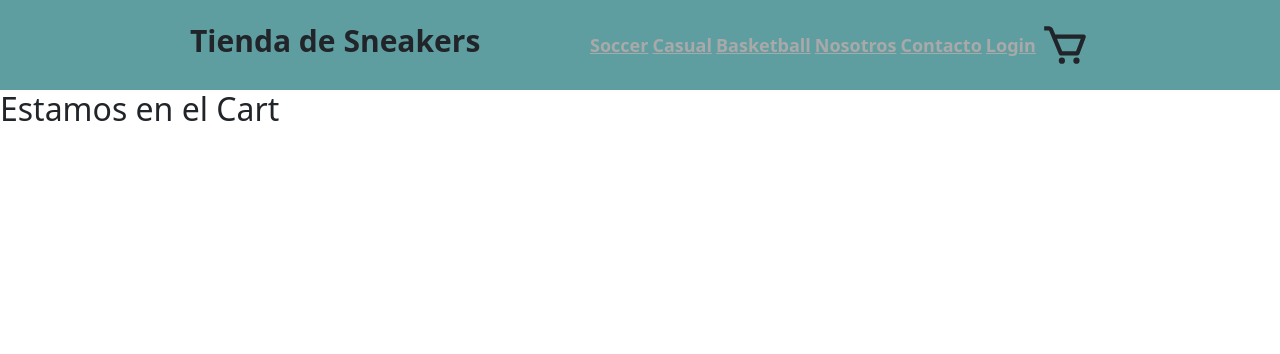
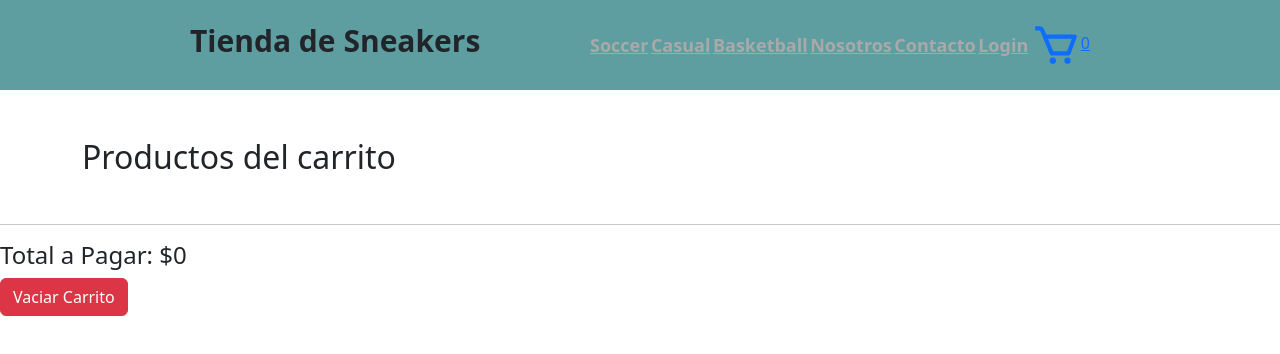
Before and after one commit to checoloc0/rj-sergio, a React (Create React App) app: page /cart in a window 1280 px wide. Shown: the top 354 px of the page. Built offline with nearby package versions, Linux system fonts and the light colour scheme.

Commit message:
Desafío: CartContext

```diff
--- a/package.json
+++ b/package.json
@@ -13,6 +13,7 @@
     "react-icons": "^4.4.0",
     "react-router-dom": "^6.3.0",
     "react-scripts": "5.0.1",
+    "sweetalert2": "^11.4.33",
     "web-vitals": "^2.1.4"
   },
   "scripts": {
--- a/src/components/Cart/Cart.js
+++ b/src/components/Cart/Cart.js
@@ -1,11 +1,31 @@
-
+import { useContext } from "react"
+import { CartContext } from "../Context/CartContext"
+import { BsFillTrashFill } from 'react-icons/bs'
 
 
 export const Cart =() => {
-
+    const {cart,cartTotal, emptyCart,removeItem}= useContext(CartContext)
     return(
         <div>
-                <h2>Estamos en el Cart</h2>
+                <h2 className="container my-5">Productos del carrito</h2>
+                <hr/>
+            {  cart.map ((item)=>(
+                        <div key={item.id}>
+                            <h3>Modelo: {item.modelo}  </h3>
+                            <p>Categoria: {item.categoria}  </p>
+                            <p>Precio: {item.precio}  </p>
+                            <small>Cantidad: {item.cantidad}  </small>
+                            <button onClick= { () =>removeItem(item.id) } className="btn btn-danger mx-2"><BsFillTrashFill/> </button>
+                            <hr/>
+
+                    </div>
+
+            )
+
+
+            )}
+            <h4>Total a Pagar: ${cartTotal()}</h4>
+            <button onClick={emptyCart} className="btn btn-danger" > Vaciar Carrito</button>
         </div>
     )
 }
--- /dev/null
+++ b/src/components/Context/CartContext.js
@@ -0,0 +1,61 @@
+import { Children, createContext } from "react";
+import { useState } from 'react';
+import Swal from 'sweetalert2'
+
+export const CartContext = createContext()
+
+export const CartProvider = ({children}) =>{
+
+    const [cart, setCart] = useState([])
+    //Función para agregar el item al carrito
+    const addToCart = (item)=>{
+      setCart([...cart,item])
+    }
+    //validación si el producto esta en el carrito
+    const isInCart =(id)=> {
+      return cart.some((item) => item.id=== id)
+
+    }
+    //funcion para contar los elementos del carrito
+
+    const cartQuantity = () =>{
+         return cart.reduce( (acc,item)=> acc+ item.cantidad,0  )
+    }
+
+  const cartTotal = () => {
+    return cart.reduce( (acc,item)=> acc+ item.cantidad * item.precio,0  )
+  }
+
+  const removeItem = (id) => {
+    setCart( cart.filter( (item)=> item.id !== id  ) )
+  }
+
+
+
+  const emptyCart = () => {
+        Swal.fire(
+        {
+            title:'Estas Seguro?',
+            text :"No serás capas de revertir los cambios!",
+            icon:'warning',
+            showCancelButton: true,
+            confirmButtonColor: '#3085d6',
+            cancelButtonColor: '#d33',
+            confirmButtonText:'Si, Bórralo!'
+        }).then ((result)=>{
+            if ( result.isConfirmed){
+                setCart([])
+            }
+
+        } )
+
+
+  }
+
+    return (
+       <CartContext.Provider value={{cart,addToCart,isInCart,cartQuantity,cartTotal,emptyCart,removeItem}}>
+        {children}
+
+        </CartContext.Provider>
+    )
+}
--- a/src/components/Counter/Counter.js
+++ b/src/components/Counter/Counter.js
@@ -30,7 +30,7 @@
             <br/>
             <button onClick= {handleAgregar} className="btn btn-success my-3">Agregar al Carrito</button>
             <br/>
-            <Link to = { "/cart"  } className="btn btn-primary my-2">Terminar compra</Link>
+
 
 
         </div>
--- a/src/components/Header/CartWidget.js
+++ b/src/components/Header/CartWidget.js
@@ -1,14 +1,20 @@
 
 
+import { useContext } from 'react';
 import { BiCart  } from 'react-icons/bi';
+import { Link } from 'react-router-dom';
+import { CartContext } from '../Context/CartContext';
 
 
 export const CartWidget = () =>{
+
+    const { cartQuantity} = useContext(CartContext)
     return (
 
-      <section >
+      <Link to ="/cart">
         < BiCart className="cart-image" />
-        </section>
+         <span>{cartQuantity()}</span>
+        </Link>
 
 
 
--- a/src/components/ItemDetail/ItemDetail.js
+++ b/src/components/ItemDetail/ItemDetail.js
@@ -1,10 +1,15 @@
-import { useState } from "react"
+import { useContext, useState } from "react"
+import { Link } from "react-router-dom"
+import { CartContext } from "../Context/CartContext"
 import { Counter } from "../Counter/Counter"
 
 
 export const ItemDetail = ( {item} ) => {
 
+    const { cart,addToCart,isInCart}= useContext(CartContext)
     const [cantidad,setCantidad]= useState(1)
+
+    console.log(cart)
 
     const handleAgregar = ()=>
     {
@@ -15,7 +20,8 @@
             categoria:item.category,
             cantidad
         }
-           console.log(itemToCart)
+       console.log( isInCart(item.id))
+        addToCart(itemToCart)
 
     }
 
@@ -28,10 +34,22 @@
                 <h3> Categoría: {item.category}  </h3>
                 <h4> Precio {item.price}  </h4>
                 <hr/>
-            <Counter max={item.stock}
-                    counter={cantidad}
-                    setCounter={setCantidad}
-                    handleAgregar={handleAgregar}        />
+
+
+{
+    isInCart(item.id) && <p>El producto ya fue agregado</p>
+}
+    {
+        isInCart(item.id)
+        ? <Link to="/cart" className="btn btn-success my-2"> Terminar mi compra </Link>
+        : <Counter max={item.stock}
+        counter={cantidad}
+        setCounter={setCantidad}
+        handleAgregar={handleAgregar} />
+
+    }
+
+
 
         </div>
 
```
Also changed, not shown: src/App.js (+10 -0 lines), 1 other file (tests, documents, lock files or other folders).
